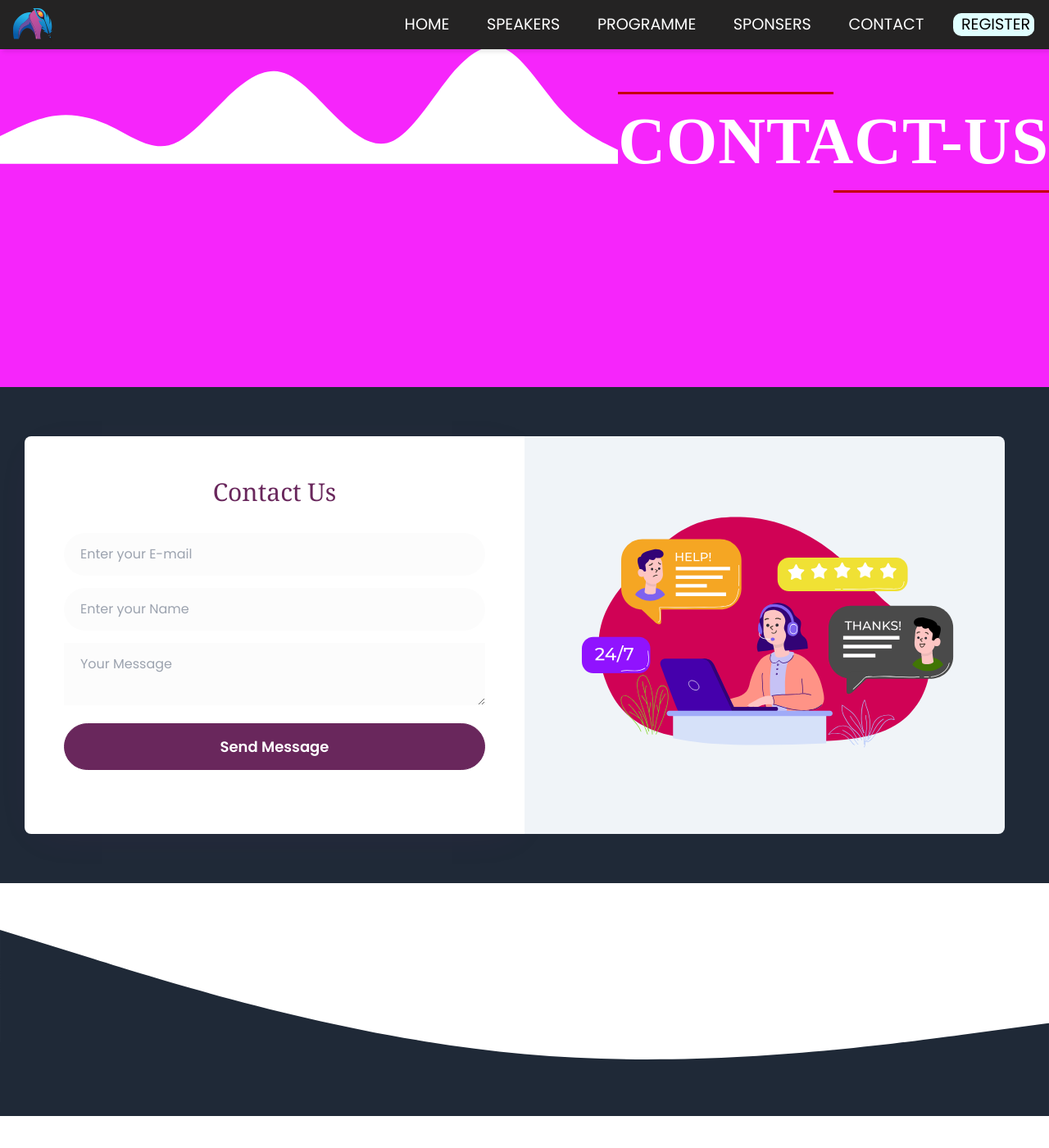
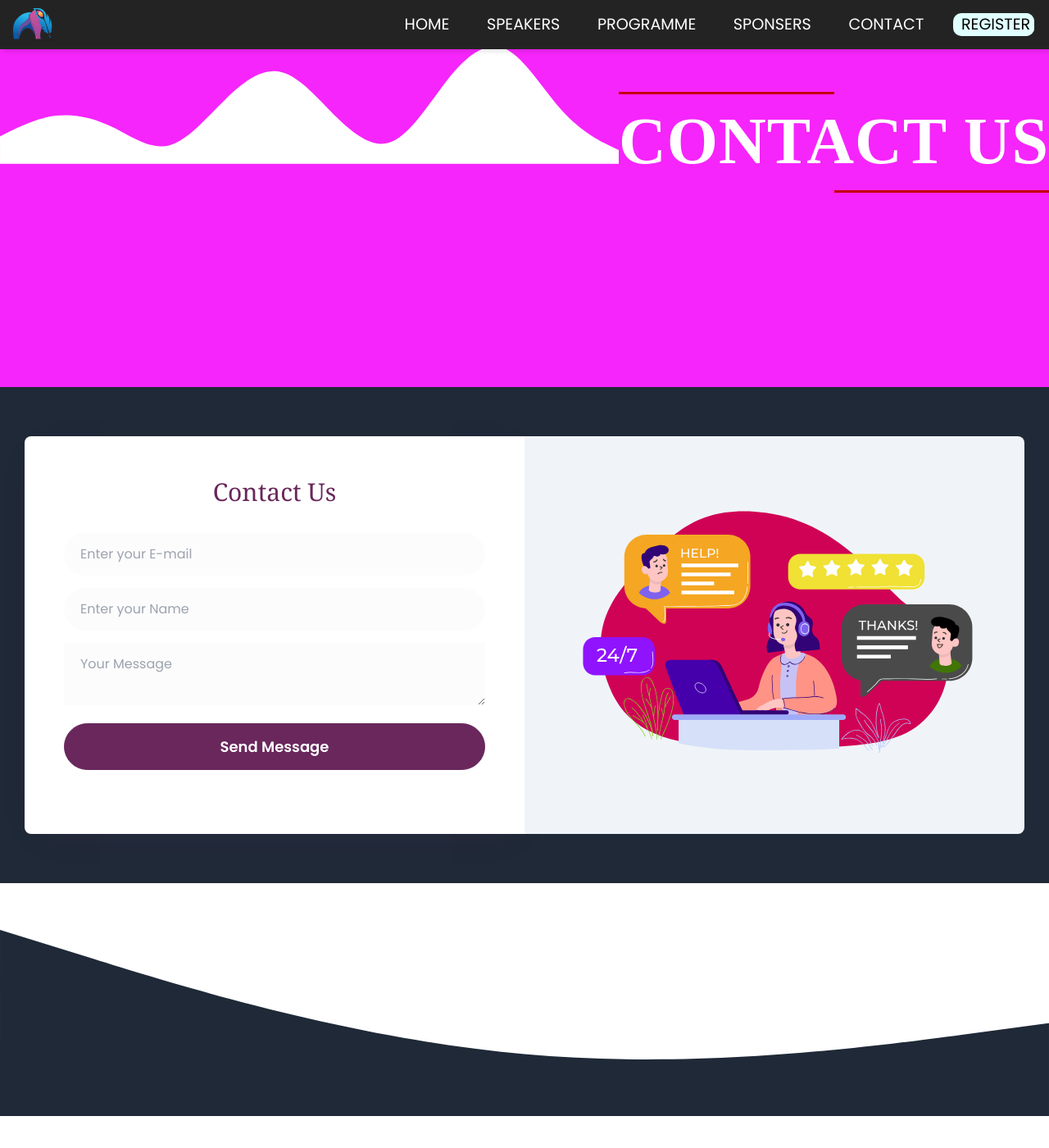
Before and after one commit to mehul1409/DuLitFest, a React (Vite) app: page /contact in a window 1280 px wide. Shown: the top 1400 px of the page at 82% size. Built offline with nearby package versions, Linux system fonts and the light colour scheme.

Commit message:
resolving css errors in contact

```diff
--- a/src/Pages/Contact/Contact.css
+++ b/src/Pages/Contact/Contact.css
@@ -62,7 +62,7 @@
 }
 
 .contact-form .form-img {
-  flex-basis: 48%;
+  flex-basis: 50%;
   background: #f0f4f8;
   background-size: cover;
   padding: 40px;
@@ -70,6 +70,10 @@
   border-bottom-right-radius: 8px;
   align-items: center;
   display: grid;
+}
+
+.contact-form .container{
+  margin:auto;
 }
 
 .contact-form .form-img img {
--- a/src/Pages/Contact/Contact.jsx
+++ b/src/Pages/Contact/Contact.jsx
@@ -41,7 +41,7 @@ const Contact = () => {
 
   return (
    <>
-   <PageHeader heading='CONTACT-US'/>
+   <PageHeader heading='CONTACT US'/>
     <div class="contact-form">
 
         <div class="container">
```
